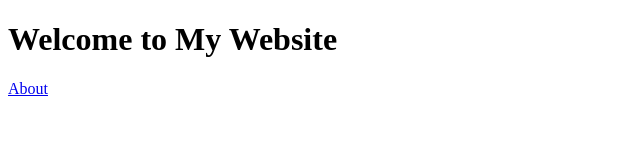
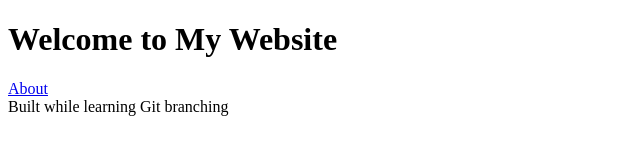
Before and after one commit to BinaryBhakti/github-assignment, a plain HTML site: page index.html in a window 1280 px wide. Shown: the whole page, without its empty margins (0-640 px from the left). Drawn offline with Linux system fonts and the light colour scheme.

Commit message:
Add footer to index.html (feature branch)

```diff
--- a/index.html
+++ b/index.html
@@ -4,5 +4,6 @@
 <body>
   <h1>Welcome to My Website</h1>
   <a href="about.html">About</a>
+  <footer>Built while learning Git branching</footer>
 </body>
 </html>
```
